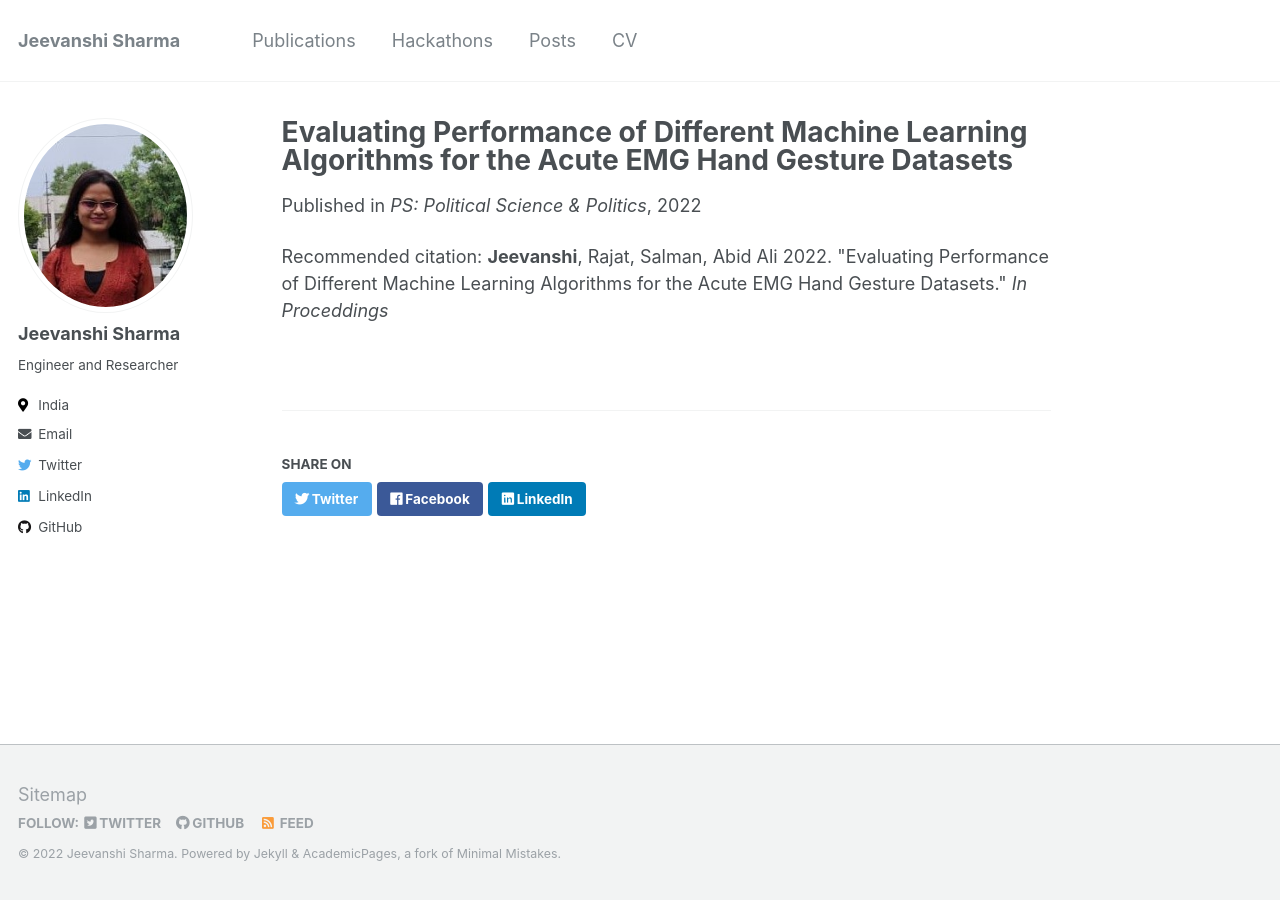
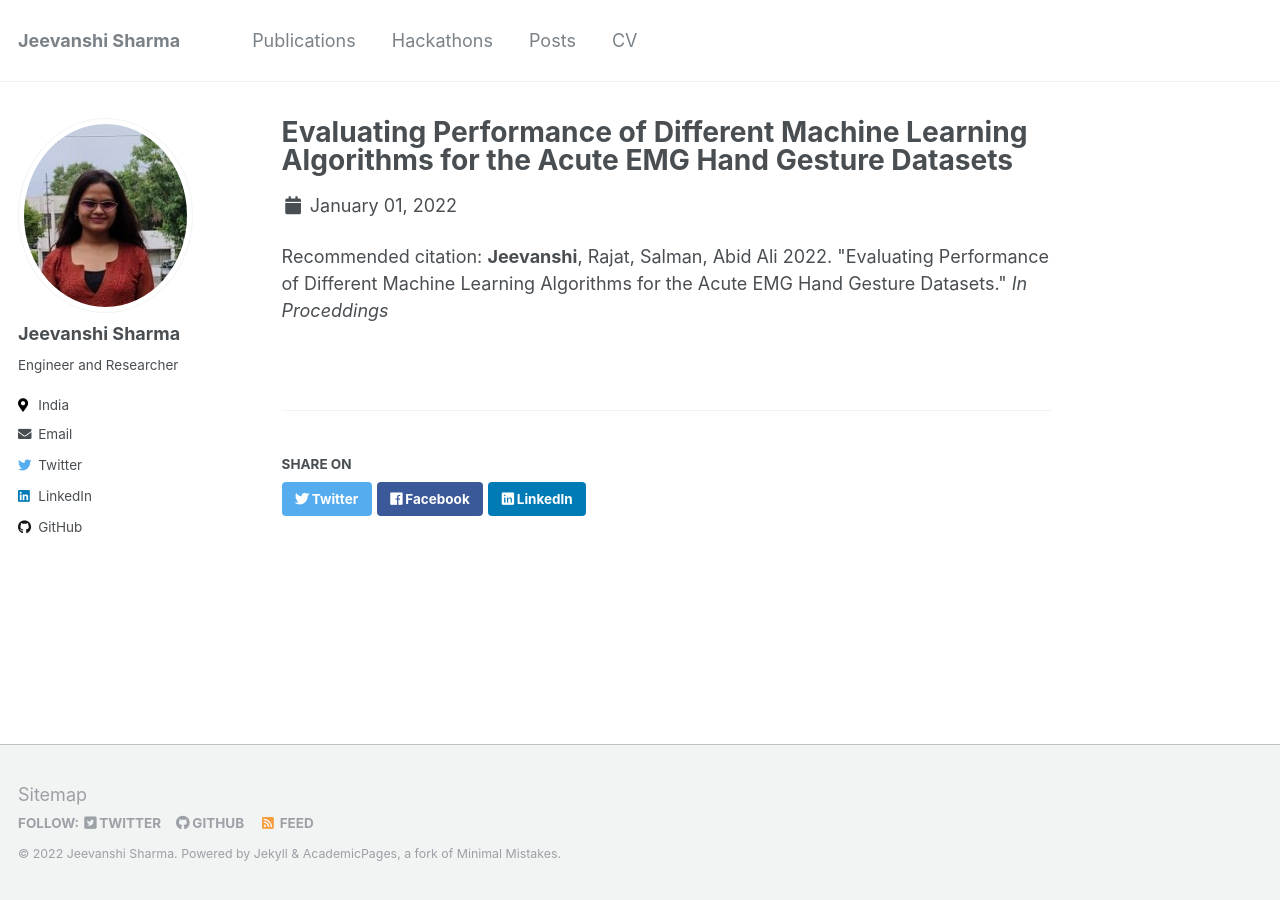
Before and after one commit to Femme-js/Femme-js.github.io, a Jekyll site: the page built from _publications/2022-Tabnet-EMG.md, in a window 1280 px wide. Built offline with Jekyll 4.4.1, drawn with Linux system fonts in a browser that asks for light colours.

Commit message:
Update 2022-Tabnet-EMG.md

```diff
--- a/_publications/2022-Tabnet-EMG.md
+++ b/_publications/2022-Tabnet-EMG.md
@@ -5,7 +5,7 @@ Gesture Datasets"
 collection: publications
 permalink: /publication/2022-Tabnet-EMG
 date: 2022-01-01
-venue: 'PS: Political Science & Politics'
+venue:
 paperurl:
 link:
 citation: '<b>Jeevanshi</b>, Rajat, Salman, Abid Ali 2022. &quot;Evaluating Performance of Different Machine Learning Algorithms for the Acute EMG Hand Gesture Datasets.&quot; <i>In Proceddings</i>'
```
